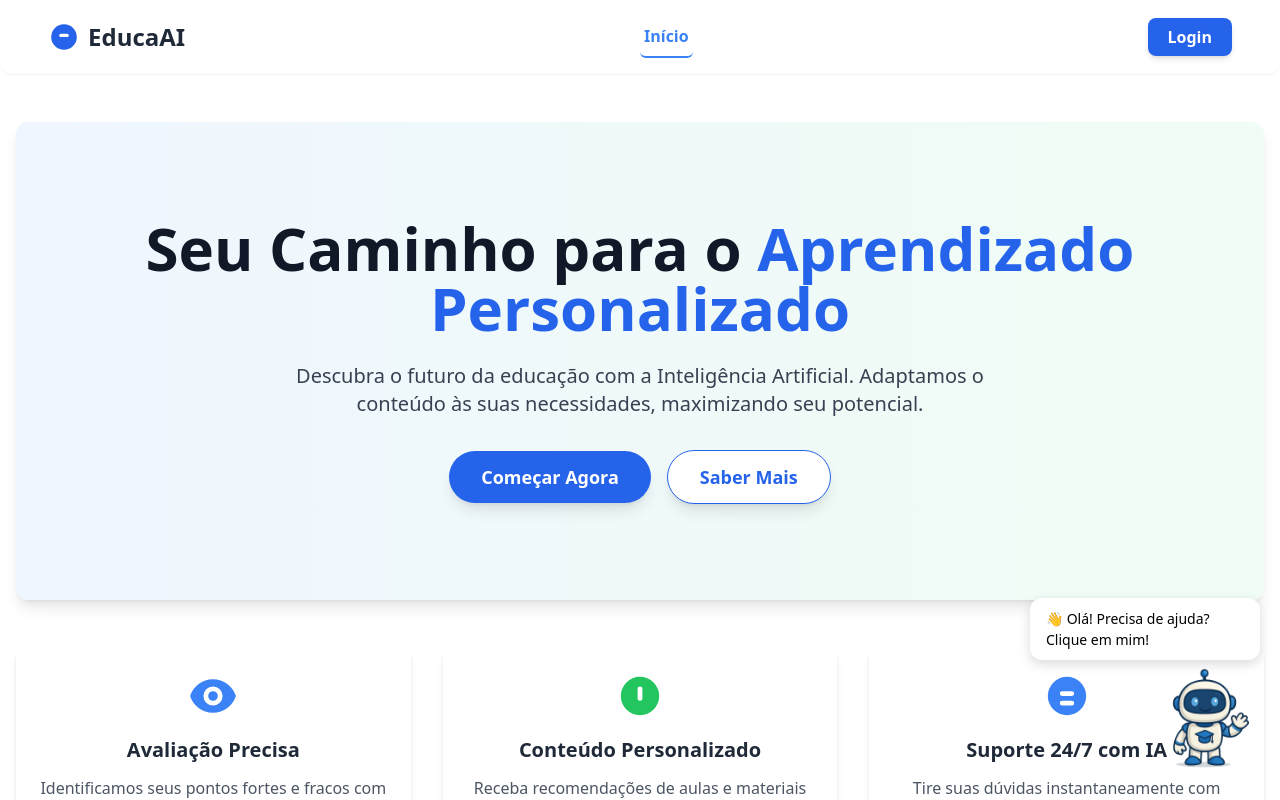
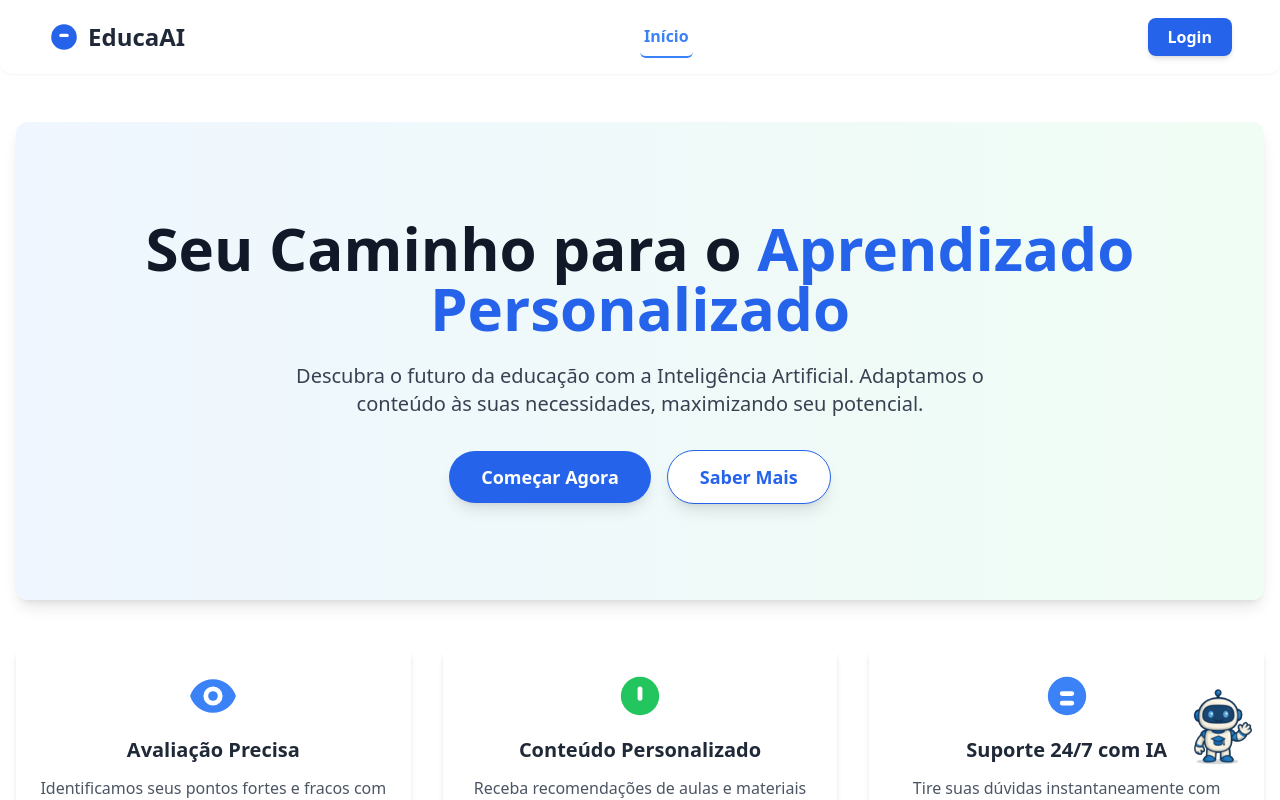
Before and after one commit to Richard-SI/educaAI-Nuxt, a Nuxt app: page / in a window 1280 px wide. Shown: the top 800 px of the page. Built offline with nearby package versions, Linux system fonts and the light colour scheme.

Commit message:
feat: atualizar componentes do assistente com melhorias na interface e funcionalidade

```diff
--- a/components/AssistantBot.vue
+++ b/components/AssistantBot.vue
@@ -1,21 +1,40 @@
 <template>
-    <!-- Não exibe mais mascote — apenas área clicável -->
     <div
+      v-if="mounted"
       class="assistant-bot"
-      @click="onClick"
+      @click="toggleChat"
       role="button"
       aria-label="Abrir assistente"
     >
-      <!-- Área clicável invisível para não duplicar o mascote -->
-      <div class="click-area"></div>
+      <img
+        src="/educaAI.png"
+        alt="Mascote EducaAI"
+        class="assistant-img"
+        @error="onError"
+        decoding="async"
+        loading="lazy"
+      />
     </div>
   </template>
 
   <script setup>
-  function onClick() {
-    window?.dispatchEvent?.(new CustomEvent('assistant-toggle'))
-    console.log('assistant-toggle dispatched')
+  import { ref, onMounted } from 'vue'
+
+  const mounted = ref(false)
+
+  function toggleChat() {
+    window.dispatchEvent(new CustomEvent("assistant-open"))
   }
+
+  function onError(e) {
+    const img = e.target
+    img.style.opacity = "0.5"
+    img.style.filter = "grayscale(1)"
+  }
+
+  onMounted(() => {
+    mounted.value = true
+  })
   </script>
 
   <style scoped>
@@ -23,16 +42,23 @@
     position: fixed;
     right: 1.25rem;
     bottom: 1.5rem;
-    z-index: 9998; /* abaixo do mascote principal */
-    width: 110px;
-    height: 110px;
+    z-index: 9999;
+    width: 5.2rem;
+    height: 5.2rem;
     cursor: pointer;
   }
 
-  /* Área invisível apenas para capturar clique */
-  .click-area {
+  .assistant-img {
     width: 100%;
     height: 100%;
-    background: transparent;
+    object-fit: contain;
+    animation: float 3s ease-in-out infinite;
+    transition: transform .2s ease;
+  }
+
+  @keyframes float {
+    0%   { transform: translateY(0); }
+    50%  { transform: translateY(-8px); }
+    100% { transform: translateY(0); }
   }
   </style>
--- a/components/AssistantChat.vue
+++ b/components/AssistantChat.vue
@@ -1,86 +1,99 @@
 <template>
-  <div>
-    <!-- botão flutuante (opcional) omitido se você já tem AssistantBot) -->
-    <div v-if="isOpen" class="chat-window">
+  <transition name="fade">
+    <div v-if="open" class="chat-box">
       <div class="chat-header">
-        <strong>Assistente EducaAI</strong>
-        <button @click="close" aria-label="Fechar">✕</button>
+        Assistente EducaAI
+        <button class="close-btn" @click="open = false">✖</button>
       </div>
 
-      <div class="chat-body" ref="bodyRef">
-        <div v-for="(m,i) in messages" :key="i" :class="m.role==='user'?'msg-user':'msg-assistant'">
-          {{ m.content }}
-        </div>
+      <div class="chat-body">
+        <p>👋 Olá! Como posso ajudar você no site?</p>
       </div>
 
       <div class="chat-footer">
-        <input v-model="input" @keydown.enter="send" placeholder="Pergunte sobre a plataforma..." />
-        <button @click="send">Enviar</button>
+        <input
+          v-model="message"
+          placeholder="Digite sua pergunta..."
+          @keyup.enter="send"
+        />
+        <button @click="send">➤</button>
       </div>
     </div>
-  </div>
+  </transition>
 </template>
 
 <script setup>
-import { ref, onMounted, onUnmounted, nextTick } from 'vue'
-import { useFetch } from '#app'
+import { ref, onMounted, onUnmounted } from 'vue'
 
-const isOpen = ref(false)
-const messages = ref([{ role: 'assistant', content: 'Olá! Sou o assistente EducaAI — pergunte sobre a plataforma.' }])
-const input = ref('')
-const bodyRef = ref(null)
+const open = ref(false)
+const message = ref("")
 
-function open() {
-  isOpen.value = true
-  nextTick(() => scrollBottom())
-}
-function close() {
-  isOpen.value = false
-}
-function toggle() {
-  isOpen.value = !isOpen.value
-  if (isOpen.value) nextTick(() => scrollBottom())
+function send() {
+  if (!message.value.trim()) return
+  alert("Pergunta enviada: " + message.value)
+  message.value = ""
 }
 
-function scrollBottom() {
-  if (bodyRef.value) bodyRef.value.scrollTop = bodyRef.value.scrollHeight
+function openChat() {
+  open.value = true
 }
 
-async function send() {
-  const text = input.value && input.value.trim()
-  if (!text) return
-  messages.value.push({ role: 'user', content: text })
-  input.value = ''
-  scrollBottom()
+onMounted(() => {
+  window.addEventListener("assistant-open", openChat)
+})
 
-  try {
-    const { data } = await useFetch('/api/assistant', { method: 'POST', body: { message: text } })
-    const reply = data?.value?.reply ?? 'Não consegui responder.'
-    messages.value.push({ role: 'assistant', content: reply })
-    nextTick(() => scrollBottom())
-  } catch {
-    messages.value.push({ role: 'assistant', content: 'Erro ao conectar com o assistente.' })
-    nextTick(() => scrollBottom())
-  }
-}
-
-// listener client-only
-function onToggleEvent() { toggle() }
-
-onMounted(() => {
-  window.addEventListener('assistant-toggle', onToggleEvent)
-})
 onUnmounted(() => {
-  window.removeEventListener('assistant-toggle', onToggleEvent)
+  window.removeEventListener("assistant-open", openChat)
 })
 </script>
 
 <style scoped>
-.chat-window { position: fixed; right: 1.25rem; bottom: 7.5rem; width: 320px; max-height: 420px; background:#fff; border-radius:12px; box-shadow:0 18px 50px rgba(2,6,23,.18); display:flex; flex-direction:column; overflow:hidden; z-index:10000; }
-.chat-header{ display:flex; justify-content:space-between; align-items:center; padding:10px; background:linear-gradient(90deg,#0ea5e9,#3b82f6); color:white }
-.chat-body{ padding:12px; overflow-y:auto; flex:1; background:#f8fafc }
-.msg-assistant{ background:white; padding:8px 10px; border-radius:10px; margin-bottom:8px; max-width:85% }
-.msg-user{ background:#e0f2fe; padding:8px 10px; border-radius:10px; margin-bottom:8px; align-self:flex-end; max-width:85% }
-.chat-footer{ display:flex; gap:8px; padding:10px; border-top:1px solid rgba(0,0,0,0.04) }
-.chat-footer input{ flex:1; padding:8px 10px; border-radius:8px; border:1px solid rgba(0,0,0,0.06) }
+.chat-box {
+  position: fixed;
+  bottom: 7rem;
+  right: 1rem;
+  width: 320px;
+  background: white;
+  border-radius: 12px;
+  box-shadow: 0 6px 18px rgba(0,0,0,0.15);
+  display: flex;
+  flex-direction: column;
+  z-index: 99999;
+}
+
+.chat-header {
+  padding: 10px;
+  background: #4f46e5;
+  color: white;
+  font-weight: bold;
+  display: flex;
+  justify-content: space-between;
+  border-radius: 12px 12px 0 0;
+}
+
+.chat-body {
+  padding: 12px;
+  min-height: 80px;
+}
+
+.chat-footer {
+  padding: 10px;
+  display: flex;
+  gap: 6px;
+}
+
+.chat-footer input {
+  flex: 1;
+  padding: 6px 8px;
+  border: 1px solid #ddd;
+  border-radius: 6px;
+}
+
+.chat-footer button {
+  padding: 6px 10px;
+  background: #4f46e5;
+  color: white;
+  border-radius: 6px;
+  cursor: pointer;
+}
 </style>
--- a/pages/index.vue
+++ b/pages/index.vue
@@ -1,3 +1,6 @@
+
+
+
 <template>
   <div>
 
@@ -76,7 +79,7 @@
 
     <!-- Destaques -->
     <div class="mb-12">
-      <h2 class="text-3xl font-bold text-center text-gray-800 mb-8">O Que Você Vai Aprender</h2>
+      <h2 class="text-33xl font-bold text-center text-gray-800 mb-8">O Que Você Vai Aprender</h2>
       <div class="grid md:grid-cols-2 lg:grid-cols-4 gap-6">
         <div
           v-for="(feature, index) in features"
@@ -122,47 +125,38 @@
 
     <!-- 🧠 MASCOTE ASSISTENTE -->
     <client-only>
-      <div class="assistant-wrapper">
-
-        <Transition name="fade">
-          <div
-            v-if="showMessage && !openAssistant"
-            class="assistant-bubble"
-          >
-            👋 Olá! Precisa de ajuda? Clique em mim!
-          </div>
-        </Transition>
-
-        <img
-          src="/educaAI.png"
-          alt="Mascote EducaAI"
-          class="assistant-mascote"
-          @click="toggleAssistant"
-        />
-      </div>
+      <AssistantBot />
     </client-only>
 
-    <!-- Janela do assistente -->
+    <!-- Janela de chat -->
     <AssistantChat v-if="openAssistant" />
+  </div>
+
+  <div>
+    <AssistantBot />
+    <AssistantChat />
   </div>
 </template>
 
 <script setup>
-import { ref, onMounted } from 'vue'
-import AssistantChat from '@/components/AssistantChat.vue'
+import { ref, onMounted, onUnmounted } from "vue";
+import AssistantBot from "~/components/AssistantBot.vue"
+import AssistantChat from "~/components/AssistantChat.vue"
 
-/* --- Mascote do Assistente --- */
-const openAssistant = ref(false)
-const showMessage = ref(true)
+const openAssistant = ref(false);
 
-function toggleAssistant() {
-  openAssistant.value = true
-  showMessage.value = false
+/* Escuta o evento vindo do AssistantBot.vue */
+function toggleChat() {
+  openAssistant.value = !openAssistant.value;
 }
 
 onMounted(() => {
-  setTimeout(() => showMessage.value = false, 5000)
-})
+  window.addEventListener("assistant-toggle", toggleChat);
+});
+
+onUnmounted(() => {
+  window.removeEventListener("assistant-toggle", toggleChat);
+});
 
 /* --- Dados da Página --- */
 const steps = [
@@ -170,14 +164,14 @@ const steps = [
   { title: "Avaliação", description: "Responda nosso teste de nivelamento" },
   { title: "Plano de Estudos", description: "Receba seu roteiro personalizado" },
   { title: "Comece a Aprender", description: "Acesse conteúdos selecionados" }
-]
+];
 
 const features = [
   { icon: "fas fa-brain", title: "Machine Learning", description: "Aprenda IA" },
   { icon: "fas fa-code", title: "Programação", description: "Python, R, etc" },
   { icon: "fas fa-chart-bar", title: "Análise de Dados", description: "Visualização e BI" },
   { icon: "fas fa-robot", title: "Deep Learning", description: "Redes neurais" }
-]
+];
 
 const testimonials = [
   {
@@ -194,48 +188,9 @@ const testimonials = [
     quote: "O conteúdo personalizado me ajudou demais.",
     rating: 5
   }
-]
+];
 </script>
 
 <style scoped>
-/* --- Mascote --- */
-.assistant-wrapper {
-  position: fixed;
-  bottom: 20px;
-  right: 20px;
-  z-index: 9999;
-  display: flex;
-  flex-direction: column;
-  align-items: flex-end;
-}
-
-.assistant-mascote {
-  width: 110px;
-  cursor: pointer;
-  animation: float 3s ease-in-out infinite;
-}
-
-.assistant-bubble {
-  background: white;
-  padding: 10px 16px;
-  border-radius: 12px;
-  box-shadow: 0px 4px 12px rgba(0,0,0,0.15);
-  margin-bottom: 10px;
-  max-width: 230px;
-  font-size: 14px;
-}
-
-@keyframes float {
-  0% { transform: translateY(0px); }
-  50% { transform: translateY(-6px); }
-  100% { transform: translateY(0px); }
-}
-
-/* Fade message */
-.fade-enter-active, .fade-leave-active {
-  transition: opacity 0.3s ease;
-}
-.fade-enter-from, .fade-leave-to {
-  opacity: 0;
-}
+/* Nada aqui interfere com o mascote — tudo está no AssistantBot.vue */
 </style>
```
